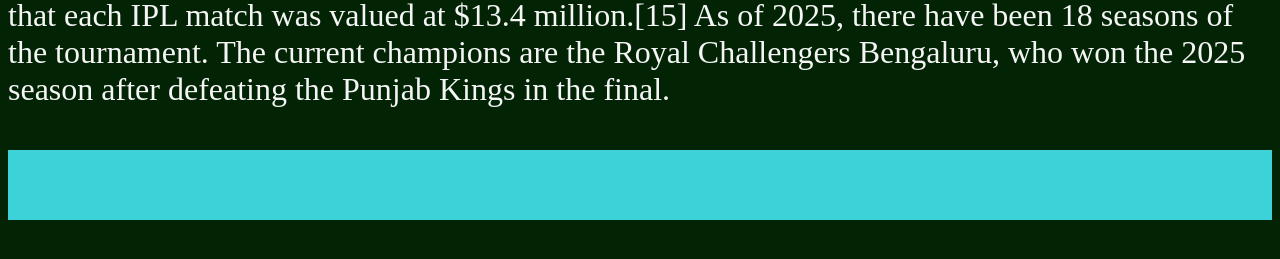
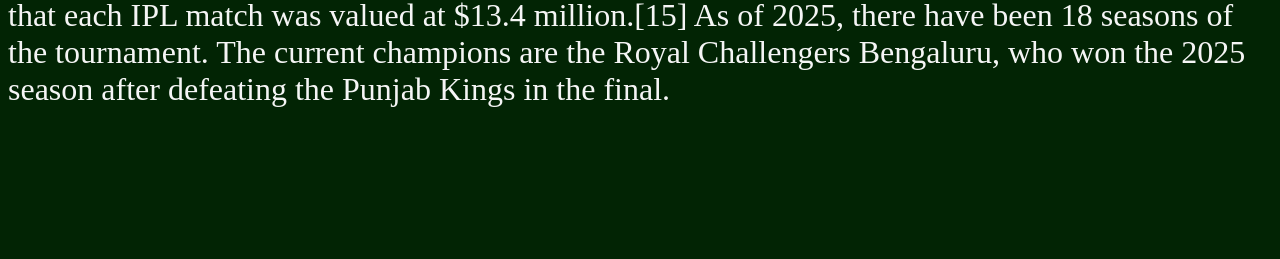
Before and after one commit to charandaggupati/Day-4, a plain HTML site: page index.html in a window 1280 px wide. Shown: the part 1069-1328 px from the top of the page. Drawn offline with Linux system fonts and the light colour scheme.

Commit message:
changing h2 background

```diff
--- a/css/style.css
+++ b/css/style.css
@@ -44,8 +44,8 @@
 h2{
     text-align: center;
     font-size: 50px;
-    color: red;
-    background-color: rgb(60, 210, 215);
+    color: rgb(190, 54, 54);
+    /* background-color: rgb(90, 103, 143); */
 }
 .captains{
     display: flex;
--- a/index.html
+++ b/index.html
@@ -3,7 +3,7 @@
 <head>
     <meta charset="UTF-8">
     <meta name="viewport" content="width=device-width, initial-scale=1.0">
-    <title>Document</title>
+    <title>charan-home</title>
     <link rel="stylesheet" href="../Day-4/css/style.css">
 </head>
 <body>
```
